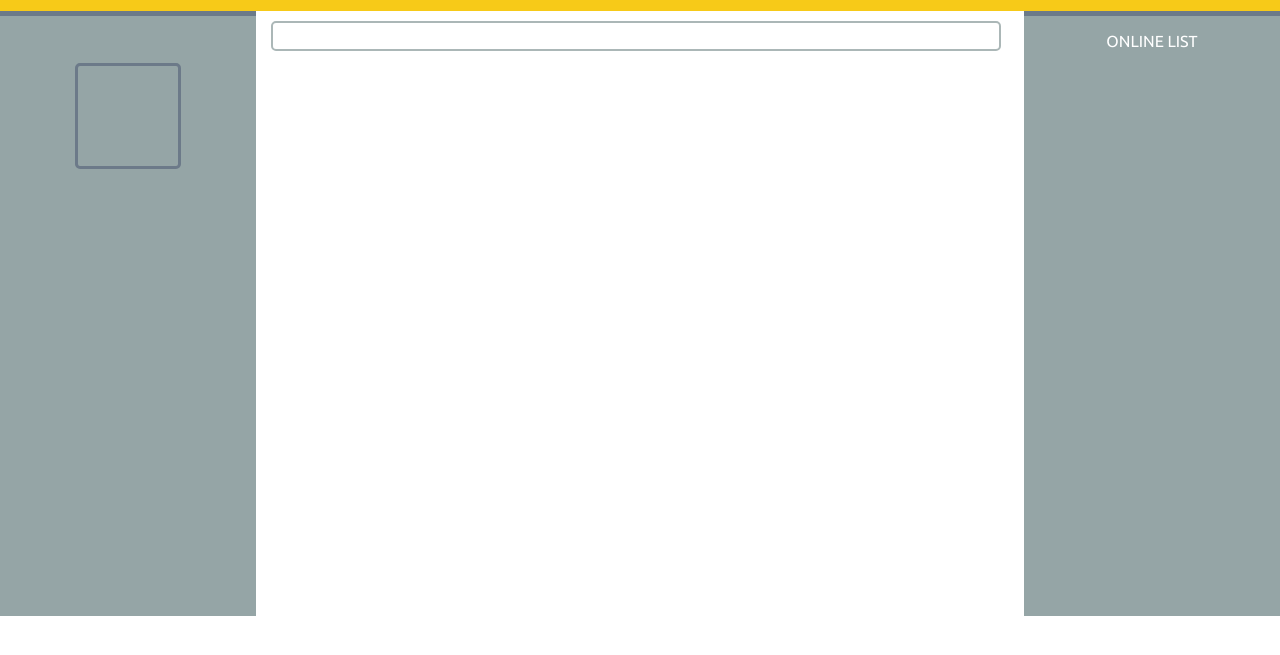
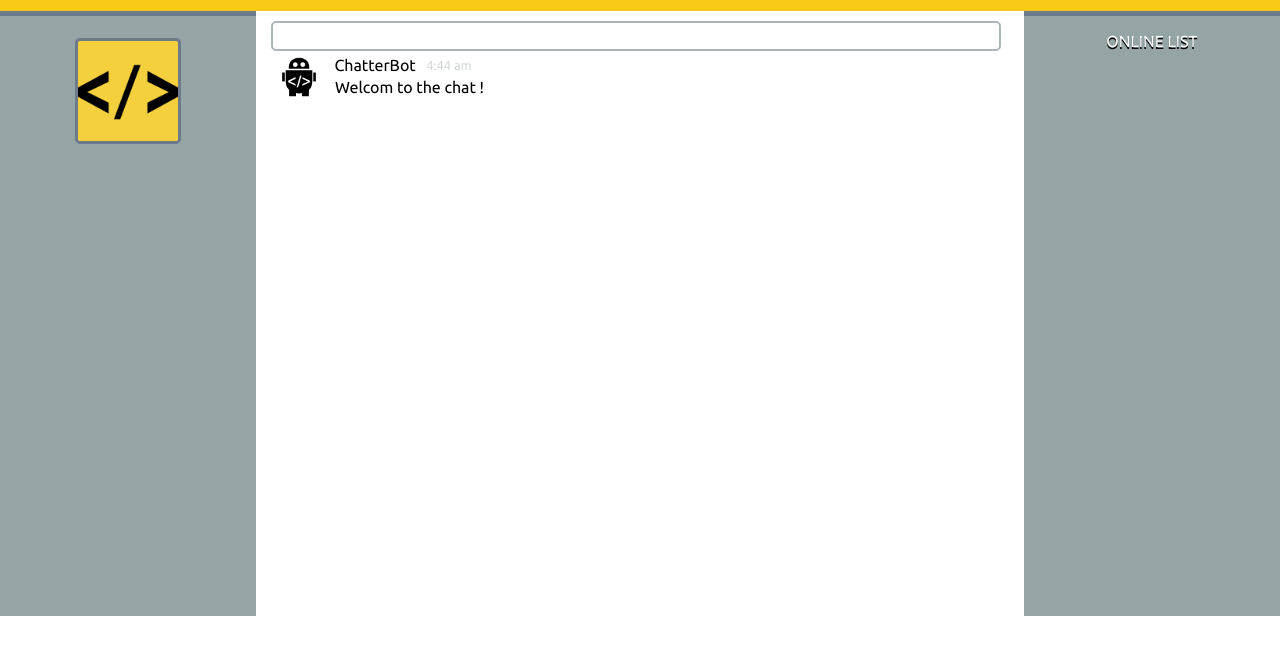
Before and after one commit to jacksrf/chatapp2, a website: page new.html in a window 1280 px wide. Both pictures are taken after a click on the button "ENTER". Shown: the part 89-744 px from the top of the page. Drawn offline with nearby package versions, Linux system fonts and the light colour scheme.

Commit message:
span css done and chatterbot created

```diff
--- a/new.html
+++ b/new.html
@@ -23,7 +23,14 @@
       <div id="textArea">
         <input type="text" id="textBox" >
         <button id="submit" placeholder="submit"></button>
-        <div id="chatbox"></div>
+        <div id="chatbox">
+          <span id="msgHolder">
+            <img src="robot.png" id="msgAvatar"/>
+            <p id="msgName">ChatterBot</p>
+            <p id="msgTime"></p>
+            <p id="msg"></p>
+          </span>
+        </div>
       </div>
       <div id="onlineList">
         <div id="h2holder">
@@ -63,5 +70,6 @@
     </div>
 
     <script src="open.js"></script>
+    <script src="https://cdnjs.cloudflare.com/ajax/libs/moment.js/2.8.4/moment.js"></script>
   </body>
 </html>
--- a/open.js
+++ b/open.js
@@ -1,5 +1,4 @@
 // var ws = new WebSocket("ws://localhost:3000");
-
 
 var userName = document.getElementById("userName");
 var avatar = document.getElementById("avatar");
@@ -17,18 +16,35 @@ enter.addEventListener("click", function(){
     var nameProf = document.getElementById("nameProf");
     var nameHolder = document.getElementById("nameHolder");
 
-    avatarPic.style.backgroundImage = "url('" + avatar.value + "')";
+    if (avatar.value === ""){
+      avatarPic.style.backgroundImage = "url(htmltag.png)";
+      avatarPic.style.backgroundColor = "#F4D03F";
+    } else {
+      avatarPic.style.backgroundImage = "url('" + avatar.value + "')";
+    }
     nameProf.innerHTML = userName.value;
     nameHolder.appendChild(nameProf);
+
+    var msgHolder = document.getElementById("msgHolder");
+    var msgTime = document.getElementById("msgTime");
+    var msg = document.getElementById("msg");
+
+    var timeStamp = moment().format('h:mm a');
+
+    msgTime.innerHTML = timeStamp;
+    msgHolder.appendChild(msgTime);
+    msg.innerHTML = "Welcom to the chat " + userName.value + " !";
+    msgHolder.appendChild(msg);
+
 
 
     login.style.visibility = "hidden";
     chat.style.visibility = "visible";
+});
 
 
 
 
-});
 
 // ws.addEventListener("open", function(evt){
 // 	console.log("Connected to server");
@@ -36,4 +52,56 @@ enter.addEventListener("click", function(){
 //
 // ws.addEventListener("message", function(evt){
 //
+//
+//
 // });
+//
+//     var chatMessages = function(message_obj){
+//     	var name = message_obj.name
+//     	var message = message_obj.msg;
+//     	console.log(message);
+//     	var div = document.createElement("div");
+//     	console.log(message_obj.url)
+//     	console.log(url);
+//     	li.style.color = message_obj.color;
+//       li.style.background = message_obj.url;
+//
+//     	if(count % 2 === 0){
+//     		li.setAttribute("class","even");
+//     	}else{
+//     		li.setAttribute("class","odd");
+//     	}
+//     	count++;
+//     	var link_test = message.split(" ");
+//     	link_test.forEach(function(word){
+//     		var http = word[0] + word[1] + word[2] + word[3] + word[4] +
+//     		word[5] + word[6];
+//     		if( http === "http://"){
+//     			var replacement = "<a href='" + word + "'>" + word + "</a>";
+//     			var index = link_test.indexOf(word);
+//     			link_test[index] = replacement;
+//     		}
+//     	});
+//     	console.log(link_test);
+//     	console.log(message);
+//     	message = link_test.join(" ");
+//
+//     	if (message_obj.whisper){
+//     		inner = name + " whisper: " + message;
+//     	}else{
+//     		inner = name + ": " + message;
+//     	}
+//     	li.innerHTML = inner;
+//     	var split = message.split(" ");
+//     	split.forEach(function(elem){
+//     		var l = elem.length;
+//     		var last3 = elem.charAt(l-3) + elem.charAt(l-2) + elem.charAt(l-1);
+//     		if(last3 === "png" || last3 === "bmp" || last3 === "jpg" || last3 === "gif"){
+//     			var img = document.createElement("img");
+//     			img.setAttribute("src", elem);
+//     			img.setAttribute("width", "100");
+//     			img.setAttribute("height", "100");
+//     			li.appendChild(img);
+//     	}
+//     	});
+//
--- a/package.json
+++ b/package.json
@@ -10,6 +10,7 @@
   "license": "ISC",
   "dependencies": {
     "cowsay": "^1.0.3",
+    "moment": "^2.8.4",
     "ws": "^0.6.3"
   }
 }
--- a/style2.css
+++ b/style2.css
@@ -40,7 +40,7 @@ header {
 }
 
 #avatarHolder {
-	height: 200px;
+	height: 150px;
 	width: 100%;
 	display: flex;
 }
@@ -64,6 +64,7 @@ header {
 	font-family: 'Ubuntu', sans-serif;
 	margin: auto;
 	font-size: 2em;
+	text-shadow: black 0 2px;
 }
 
 #textArea {
@@ -73,6 +74,56 @@ header {
 	overflow-y: scroll;
 }
 
+/*chat area ... */
+#chatbox {
+	width: 100%;
+	height: 600px;
+}
+
+#msgHolder {
+	width: 100%;
+	font-family: 'Ubuntu', sans-serif;
+	display: inline-block;
+}
+
+#msgAvatar {
+	height: 40px;
+	width: 40px;
+	float: left;
+	margin-left: 3%;
+}
+
+#msgName {
+	float: left;
+	/*margin-top: 15px;*/
+	margin-left: 2%;
+	margin-right: 1%;
+}
+
+#msgTime {
+	float: left;
+	/*margin-top: 15px;*/
+	margin-left: 1%;
+	margin-right: 1%;
+	position: relative;
+	top: 2;
+	left: -5;
+	font-size: .8em;
+	color: #D2D7D3;
+
+}
+
+#msg {
+	float: left;
+	margin-top: 15px;
+	margin-left: 1%;
+	margin-right: 1%;
+	position: relative;
+	top: 7px;
+	left: -157px;
+}
+
+
 #onlineList {
 	height: 600px;
 	width: 20%;
@@ -81,6 +132,7 @@ header {
 	border-top: 5px solid #6C7A89;
 	font-family: 'Ubuntu', sans-serif;
 	color: white;
+	text-shadow: black 0 2px;
 }
 
 #textBox {
```
Also changed, not shown: server.js (added, +36 -0 lines), htmltag.png (added), robot.png (added).
